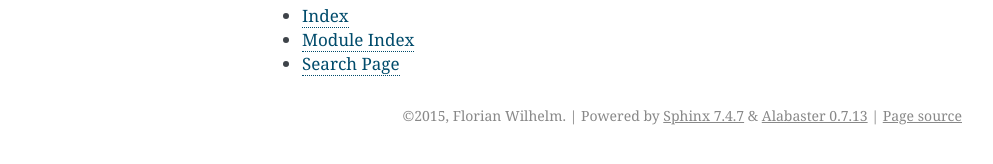
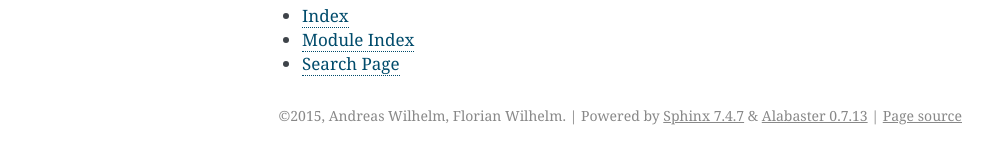
Before and after one commit to FlorianWilhelm/canberry, a Sphinx documentation site: the page built from docs/index.rst, in a window 1280 px wide. Shown: the part 697-861 px from the top of the page, without its empty margins (148-1141 px from the left). Built offline with Sphinx 7.4.7, drawn with Linux system fonts in a browser that asks for light colours; formulas are drawn with MathJax 3; pages that are not in the unit, such as notebooks, are missing from menus; the version number could not be read and is left out.

Commit message:
Updated pyscaffold

```diff
--- a/docs/conf.py
+++ b/docs/conf.py
@@ -51,7 +51,7 @@ master_doc = 'index'
 
 # General information about the project.
 project = u'canberry'
-copyright = u'2015, Florian Wilhelm'
+copyright = u'2015, Andreas Wilhelm, Florian Wilhelm'
 
 # The version info for the project you're documenting, acts as replacement for
 # |version| and |release|, also used in various other places throughout the
@@ -202,7 +202,7 @@ latex_elements = {
 # (source start file, target name, title, author, documentclass [howto/manual]).
 latex_documents = [
   ('index', 'user_guide.tex', u'canberry Documentation',
-   u'Florian Wilhelm', 'manual'),
+   u'Andreas Wilhelm, Florian Wilhelm', 'manual'),
 ]
 
 # The name of an image file (relative to this directory) to place at the top of
--- a/requirements.txt
+++ b/requirements.txt
@@ -1,2 +1,3 @@
 flask
 flask-bower
+python-can
```
